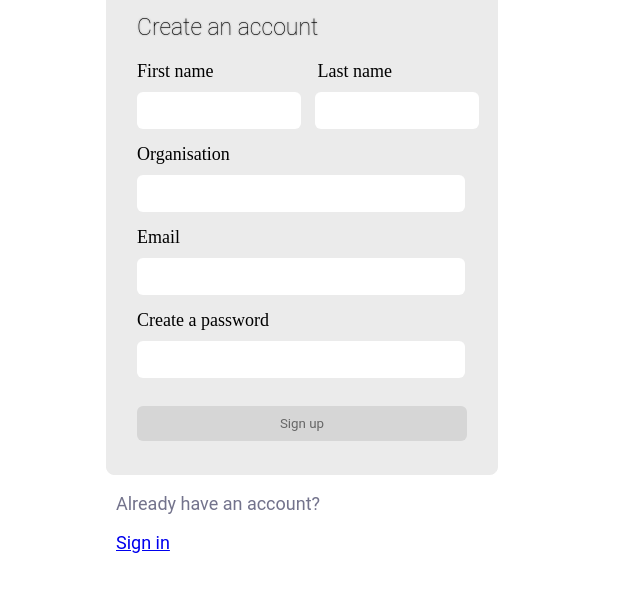
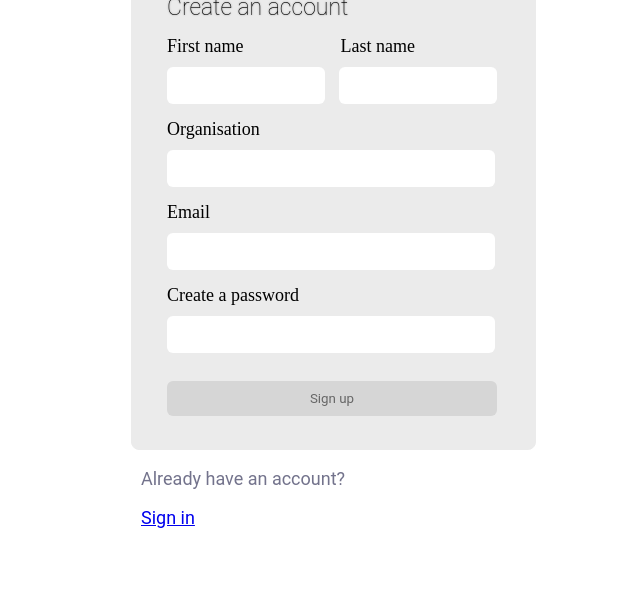
Before and after one commit to bmstu-iu9/utp2018-4-spreadsheet, a plain HTML site: page views/register.html in a window 1280 px wide. Shown: the part 194-800 px from the top of the page, without its empty margins (312-952 px from the left). Drawn offline with Linux system fonts and the light colour scheme.

Commit message:
register page style changes & refactoring

```diff
--- a/public/css/register-style.css
+++ b/public/css/register-style.css
@@ -1,12 +1,10 @@
 body {
     height: 100%;
-    left: calc(50% - 230px);
-    top: calc(50% - 310px);
+    left: calc(50% - 205px);
+    top: calc(50% - 330px);
     position: fixed;
     width: auto;
     height: auto;
-/*    background-color: aliceblue;*/
-    /*background-image: url(http://www.2fons.ru/pic/201502/1920x1080/2fons.ru-76715.jpg);*/
     background-size: cover;
     -webkit-filter: blur(0px);
 }
@@ -21,8 +19,8 @@ input {
 
 #regform {
     margin: 0;
-    height: 485px;
-    width: 390px;
+    height: 480px;
+    width: 403px;
     border: 1px solid #ebebeb;
     border-radius: 8px;
     background-color: #ebebeb;
@@ -33,87 +31,53 @@ input {
     font-family: 'Roboto', serif;
     font-size: 23px;
     text-shadow: grey 0px 0px 2px;
-    margin: 25px 0px 5px 30px;
+    margin: 25px 0px 0px 35px;
     font-weight: lighter;
     font-variant: inherit;
 }
 
-#first, #last {
+#firstP, #lastP {
     display: inline-block;
 }
-#last {
-    margin-left: 100px;
+#lastP {
+    margin-left: 93px;
 }
 
 
 #first_name {
-    outline: none;
-    display: inline-block;
-    margin-left: 30px;
-    padding: 7px;
-    height: 23px;
-    width: 150px;
-    border: none;
-    border-radius: 6px;
+    margin-left: 35px;
 }
 
 #last_name {
+    margin-left: 10px;
+}
+
+#first_name, #last_name {
     outline: none;
     display: inline-block;
-    margin-left: 10px;
     padding: 7px;
     height: 23px;
-    width: 150px;
+    width: 144px;
     border: none;
     border-radius: 6px;
+    background-color: #ffffff
 }
 
-#org {
+.inputs {
     outline: none;
     display: block;
-    margin-left: 30px;
+    margin-left: 35px;
     padding: 7px;
     height: 23px;
     width: 314px;
     border: none;
     border-radius: 6px;
-}
-
-#password {
-    display: block;
-    margin-left: 30px;
-    padding: 7px;
-    height: 23px;
-    width: 314px;
-    border: none;
-    border-radius: 6px;
-}
-
-#email {
-    display: block;
-    margin-left: 30px;
-    padding: 7px;
-    height: 23px;
-    width: 314px;
-    border: none;
-    border-radius: 6px;
+    background-color: #ffffff
 }
 
 #first_name:focus, #last_name:focus, #org:focus, #email:focus, #password:focus {
     outline: none;
     box-shadow: inset 0 0 7px #6bc961;
-}
-
-#lastname {
-    outline:none;
-}
-
-#email {
-    outline:none;
-}
-
-#password:focus {
-    outline: none;
 }
 
 #btn {
@@ -123,7 +87,7 @@ input {
     display: inline-block;
     margin-top: 10px;
     padding: 7px;
-    margin-left: 30px;
+    margin-left: 35px;
     height: 35px;
     width: 330px;
     background: #d6d6d6;
@@ -134,7 +98,6 @@ input {
     transition: all 0.2s ease-out;
 }
 
-
 #btn:hover {
     background: #6bc961
 }
@@ -143,7 +106,7 @@ input {
 .textfields {
     margin-top: 15px;
     margin-bottom: 10px;
-    margin-left: 30px;
+    margin-left: 35px;
     font-size: 18px;
 }
 
--- a/views/register.html
+++ b/views/register.html
@@ -1,5 +1,6 @@
 <!DOCTYPE html>
-<html lang="en">
+<html>
+
     <head>
         <meta charset="UTF-8">
         <meta name="viewport" content="width=device-width, initial-scale=1.0">
@@ -18,25 +19,25 @@
             <form id="regform" action="" method="POST">
                     <h1 id="regHead">Create an account</h1>
                 <label>
-                    <p class="textfields" id="first">First name</p>
-                    <p class="textfields" id="last">Last name</p>
+                    <p class="textfields" id="firstP">First name</p>
+                    <p class="textfields" id="lastP">Last name</p>
                     <input type="text" id="first_name" name="first_name">
                     <input type="text" id="last_name" name="last_name">
                 </label>
 
                 <label>
                     <p class="textfields">Organisation</p>
-                    <input type="text" id="org" name="org">
+                    <input type="text" id="org" name="org" class="inputs">
                 </label>
 
                 <label>
                     <p id="emailtext" class="textfields">Email</p>
-                    <input type="text" id="email" name="email">
+                    <input type="text" id="email" name="email" class="inputs">
                 </label>
 
                 <label>
                     <p id="passwordltext" class="textfields">Create a password</p>
-                    <input type="password" id="password" name="password"><br>
+                    <input type="password" id="password" name="password" class="inputs"><br>
                 </label>
 
                     <input type="button" value="Sign up" id="btn"/>
```
